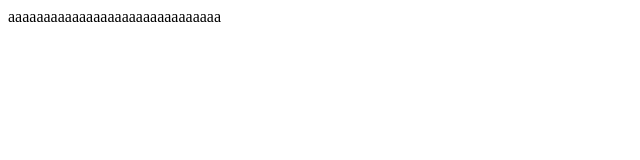
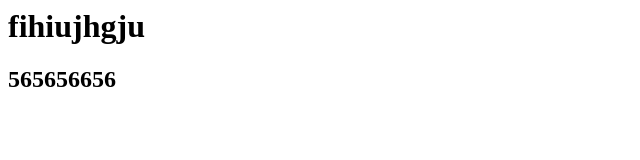
Before and after one commit to Margalutic/Margalutic, a plain HTML site: page index.html in a window 1280 px wide. Shown: the whole page, without its empty margins (0-640 px from the left). Drawn offline with Linux system fonts and the light colour scheme.

Commit message:
улюлю

```diff
--- a/index.html
+++ b/index.html
@@ -1 +1,2 @@
-aaaaaaaaaaaaaaaaaaaaaaaaaaaaaa
+<h1>fihiujhgju</h1>
+<h2>565656656</h2>
```
